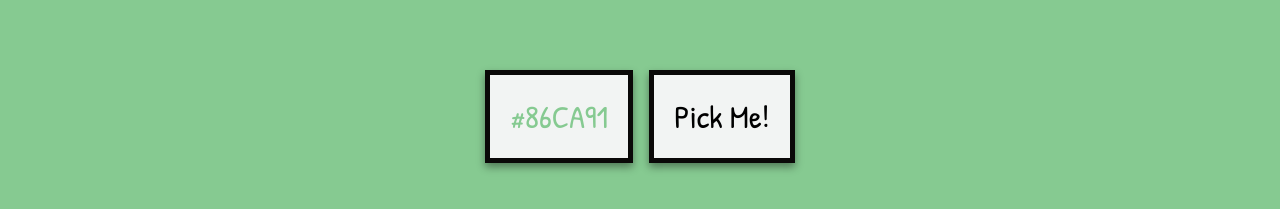
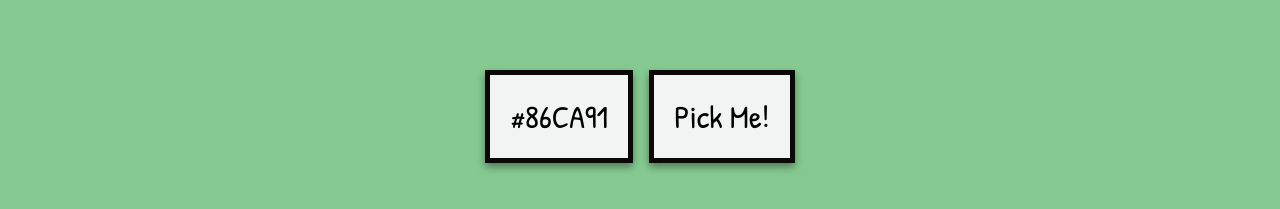
Before and after one commit to GSometimes/color-of-the-day-generator, a React (Create React App) app: page /random-color in a window 1280 px wide. Shown: the part 321-530 px from the top of the page. Built offline with nearby package versions, Linux system fonts and the light colour scheme.

Commit message:
Added Single Button Component woot woot

```diff
--- a/src/App.js
+++ b/src/App.js
@@ -18,6 +18,11 @@ function App() {
 
     setColor(random);
   };
+
+  const copyColor = () => {
+    navigator.clipboard.writeText(`${color}`);
+  };
+
   return (
     <div className='App'>
       <Navbar />
@@ -26,7 +31,11 @@ function App() {
         <Route
           path='random-color'
           element={
-            <RandomColorContainer color={color} generateColor={generateColor} />
+            <RandomColorContainer
+              color={color}
+              generateColor={generateColor}
+              copyColor={copyColor}
+            />
           }
         />
         <Route path='all-colors' element={<AllColorsContainer />} />
--- /dev/null
+++ b/src/components/Button/Button.js
@@ -0,0 +1,12 @@
+import React from 'react';
+import './style.css';
+
+const Button = (props) => {
+  return (
+    <button onClick={props.testMethod} className='button' type='button'>
+      {props.text}
+    </button>
+  );
+};
+
+export default Button;
--- /dev/null
+++ b/src/components/Button/style.css
@@ -0,0 +1,13 @@
+.button {
+  padding: 20px;
+  font-size: 2rem;
+  background-color: #f2f4f3;
+  cursor: pointer;
+  border: 5px solid #0a0908;
+  box-shadow: 0 4px 8px 0 rgba(0, 0, 0, 0.4);
+  transition: all 0.25s ease-in-out;
+}
+
+.button:hover {
+  box-shadow: none;
+}
--- a/src/components/Card/Card.js
+++ b/src/components/Card/Card.js
@@ -3,6 +3,7 @@ import './style.css';
 
 const Card = (props) => {
   return (
+    // add on click for copying text on the card itself
     <div className='card-wrapper'>
       <div style={{ backgroundColor: props.item }} className='color'></div>
       <div className='card-text'>
--- a/src/components/RandomColorContainer/RandomColorContainer.js
+++ b/src/components/RandomColorContainer/RandomColorContainer.js
@@ -1,10 +1,11 @@
 // import React, { useState } from 'react';
 // import { colorOfTheDay } from '../../data/color-data';
-import ColorButton from '../ColorButton/ColorButton';
-import CopyButton from '../CopyButton/CopyButton';
+import Button from '../Button/Button';
+// import ColorButton from '../ColorButton/ColorButton';
+// import CopyButton from '../CopyButton/CopyButton';
 import './style.css';
 
-const RandomColorContainer = ({ color, generateColor }) => {
+const RandomColorContainer = ({ color, generateColor, copyColor }) => {
   // const [color, setColor] = useState(colorOfTheDay[0]);
 
   // const generateColor = () => {
@@ -19,8 +20,25 @@ const RandomColorContainer = ({ color, generateColor }) => {
   return (
     <>
       <div style={{ backgroundColor: color }} className='random-container'>
-        <ColorButton color={color} generateColor={generateColor} />
-        <CopyButton color={color} />
+        {/* <button
+          className='color-button'
+          style={{ color }}
+          onClick={generateColor}
+          >
+          {color}
+          </button>
+          <button
+          onClick={() => {
+            navigator.clipboard.writeText(`${color}`);
+          }}
+          className='copy-button'
+          >
+          Pick Me!
+        </button> */}
+        {/* <ColorButton color={color} generateColor={generateColor} />
+        <CopyButton color={color} /> */}
+        <Button text={color} testMethod={generateColor} />
+        <Button text={'Pick Me!'} testMethod={copyColor} />
       </div>
     </>
   );
```
